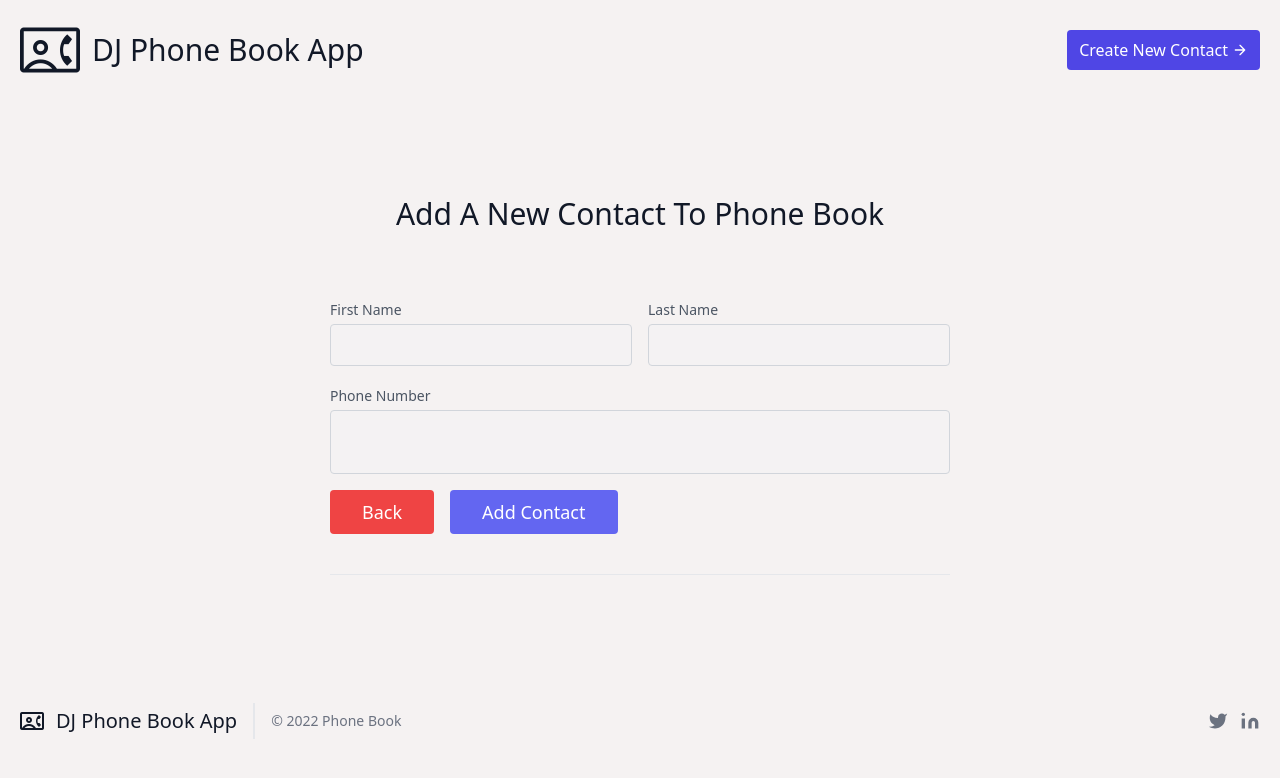
After one commit to Abuka-Victor/Phone-Book, a Django app: page /create/ in a window 1280 px wide. The commit adds this page. Shown: the top 778 px of the page. Run offline with Django 4.2, Linux system fonts and the light colour scheme.

Commit message:
Added Create Feature

```diff
--- /dev/null
+++ b/phonebook/static/main.css
@@ -0,0 +1,3 @@
+body {
+    background: #f5f2f2;
+}
--- /dev/null
+++ b/phonebook/templates/phonebook/contact_create.html
@@ -0,0 +1,95 @@
+{% extends 'base.html' %} {% block content %}
+
+<section class="text-gray-600 body-font relative">
+    <div class="container px-5 py-24 mx-auto">
+        {% if messages %} {% for message in messages %}
+        <div
+            class="flex justify-center items-center flex-col text-center w-full p-2 mb-1"
+        >
+            <h1
+                class="sm:text-xl text-2xl p-2 w-1/2 rounded border font-medium title-font mb-1 text-red-900 bg-red-200"
+            >
+                {{ message }}
+            </h1>
+        </div>
+        {% endfor %} {% endif %}
+        <div class="flex flex-col text-center w-full mb-12">
+            <h1
+                class="sm:text-3xl text-2xl font-medium title-font mb-4 text-gray-900"
+            >
+                Add A New Contact To Phone Book
+            </h1>
+        </div>
+        <form method="POST">
+            {% csrf_token %}
+            <div
+                class="lg:w-1/2 md:w-2/3 mx-auto border-b border-gray-200 pb-10"
+            >
+                <div class="flex flex-wrap -m-2">
+                    <div class="p-2 w-1/2">
+                        <div class="relative">
+                            <label
+                                for="first_name"
+                                class="leading-7 text-sm text-gray-600"
+                                >First Name</label
+                            >
+                            <input
+                                type="text"
+                                id="first_name"
+                                name="first_name"
+                                class="w-full bg-gray-100 bg-opacity-50 rounded border border-gray-300 focus:border-indigo-500 focus:bg-white focus:ring-2 focus:ring-indigo-200 text-base outline-none text-gray-700 py-1 px-3 leading-8 transition-colors duration-200 ease-in-out"
+                            />
+                        </div>
+                    </div>
+                    <div class="p-2 w-1/2">
+                        <div class="relative">
+                            <label
+                                for="last_name"
+                                class="leading-7 text-sm text-gray-600"
+                                >Last Name</label
+                            >
+                            <input
+                                type="text"
+                                id="last_name"
+                                name="last_name"
+                                class="w-full bg-gray-100 bg-opacity-50 rounded border border-gray-300 focus:border-indigo-500 focus:bg-white focus:ring-2 focus:ring-indigo-200 text-base outline-none text-gray-700 py-1 px-3 leading-8 transition-colors duration-200 ease-in-out"
+                            />
+                        </div>
+                    </div>
+                    <div class="p-2 w-full">
+                        <div class="relative">
+                            <label
+                                for="phone_number"
+                                class="leading-7 text-sm text-gray-600"
+                                >Phone Number</label
+                            >
+                            <input
+                                type="number"
+                                id="phone_number"
+                                name="phone_number"
+                                class="w-full bg-gray-100 bg-opacity-50 rounded border border-gray-300 focus:border-indigo-500 focus:bg-white focus:ring-2 focus:ring-indigo-200 h-16 text-base outline-none text-gray-700 py-1 px-3 resize-none leading-6 transition-colors duration-200 ease-in-out"
+                            />
+                        </div>
+                    </div>
+                    <div class="p-2">
+                        <a
+                            href="{% url 'pb:home' %}"
+                            class="flex mx-auto text-white bg-red-500 border-0 py-2 px-8 focus:outline-none hover:bg-red-600 rounded text-lg"
+                        >
+                            Back
+                        </a>
+                    </div>
+                    <div class="p-2">
+                        <button
+                            class="flex mx-auto text-white bg-indigo-500 border-0 py-2 px-8 focus:outline-none hover:bg-indigo-600 rounded text-lg"
+                        >
+                            Add Contact
+                        </button>
+                    </div>
+                </div>
+            </div>
+        </form>
+    </div>
+</section>
+
+{% endblock content %}
--- a/phonebook/templates/phonebook/contact_detail.html
+++ b/phonebook/templates/phonebook/contact_detail.html
@@ -8,7 +8,7 @@
     >
     <div class="xl:w-1/3 p-4">
         <div
-            class="border flex flex-col justify-center items-center border-gray-200 p-6 rounded-lg"
+            class="border flex flex-col justify-center items-center border-gray-200 p-6 rounded-lg bg-white"
         >
             <div
                 class="w-10 h-10 inline-flex items-center justify-center rounded-full bg-indigo-100 text-indigo-500 mb-4"
--- a/phonebook/urls.py
+++ b/phonebook/urls.py
@@ -1,10 +1,11 @@
 from django.urls import path
-from .views import index, contact_detail, contact_delete
+from .views import index, contact_detail, contact_delete, contact_create
 
 app_name = 'pb'
 
 urlpatterns = [
     path('', index, name="home"),
+    path('create/', contact_create, name="create"),
     path('<int:id>/', contact_detail, name="detail"),
-    path('delete/<int:id>/', contact_delete, name='delete')
+    path('delete/<int:id>/', contact_delete, name='delete'),
 ]
--- a/phonebook/views.py
+++ b/phonebook/views.py
@@ -1,6 +1,6 @@
 from django.shortcuts import render, redirect
 from .models import Contact
-
+from django.contrib import messages
 
 def index(request):
     contacts = Contact.objects.all()
@@ -22,3 +22,20 @@ def contact_delete(request, id):
     contact = Contact.objects.get(id=id)
     contact.delete()
     return redirect("/")
+
+def contact_create(request):
+    if request.method == "POST":
+        first_name = request.POST['first_name'] if request.POST['first_name'] else None
+        last_name = request.POST['last_name'] if request.POST['last_name'] else None
+        phone_number = request.POST['phone_number'] if request.POST['phone_number'] else None
+        if None not in [first_name, last_name, phone_number]:
+            Contact.objects.create(
+                first_name=first_name,
+                last_name=last_name,
+                phone_number=phone_number)
+        else:
+            messages.error(request, "All Fields Should Be Filled")
+            return redirect("/create")
+        return redirect("/")
+    elif request.method == "GET":
+        return render(request, "phonebook/contact_create.html")
--- a/templates/base.html
+++ b/templates/base.html
@@ -1,3 +1,4 @@
+{% load static %}
 <!DOCTYPE html>
 <html lang="en">
     <head>
@@ -15,6 +16,7 @@
             rel="stylesheet"
             href="https://fonts.googleapis.com/css2?family=Material+Symbols+Outlined:opsz,wght,FILL,GRAD@48,400,0,0"
         />
+        <link rel="stylesheet" href="{% static 'main.css' %}" />
         <title>DJ Phone Book</title>
     </head>
     <body>
@@ -33,7 +35,7 @@
                     <span class="ml-3 text-3xl">DJ Phone Book App</span>
                 </a>
                 <a
-                    href="#"
+                    href="{% url 'pb:create' %}"
                     class="inline-flex items-center bg-indigo-600 border-0 py-2 px-3 hover:bg-indigo-800 focus:outline-none rounded text-white mt-4 md:mt-0"
                 >
                     Create New Contact
```
Also changed, not shown: phonebook/templates/phonebook/index.html (+4 -3 lines).
